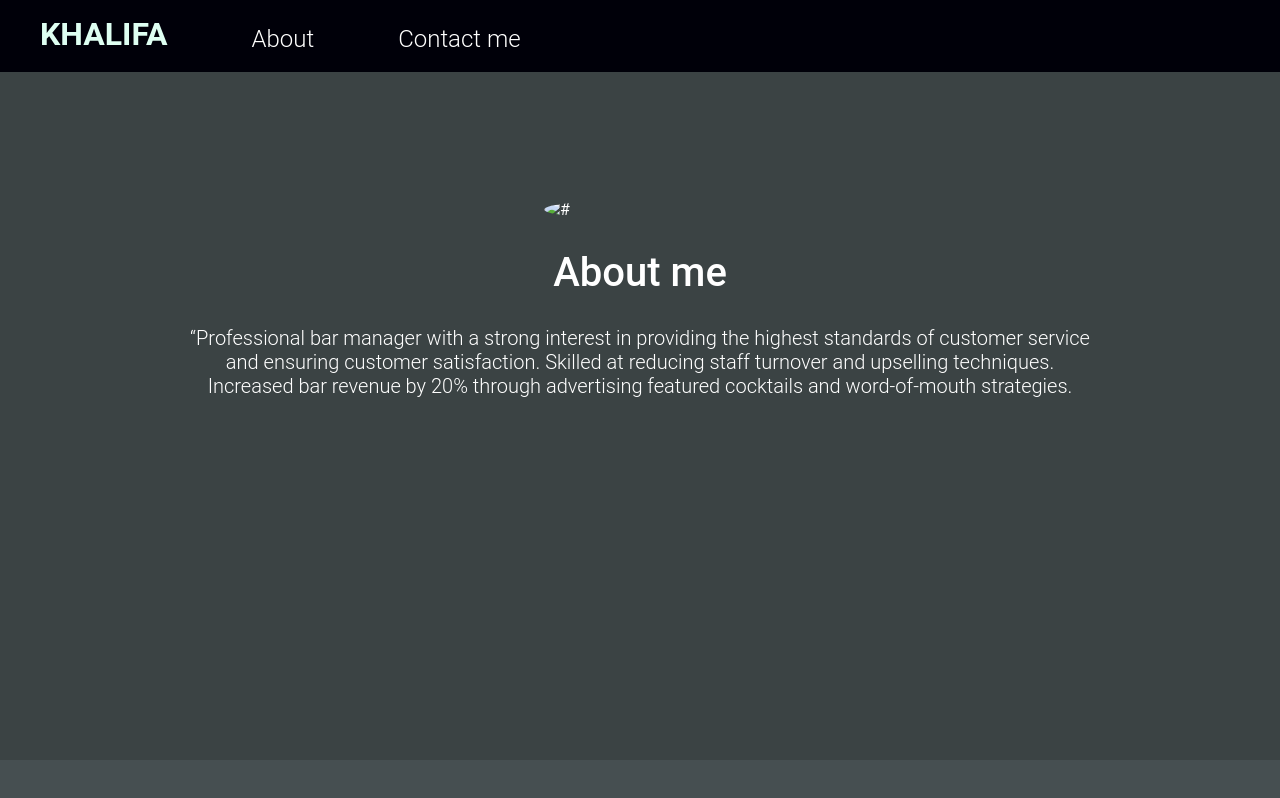
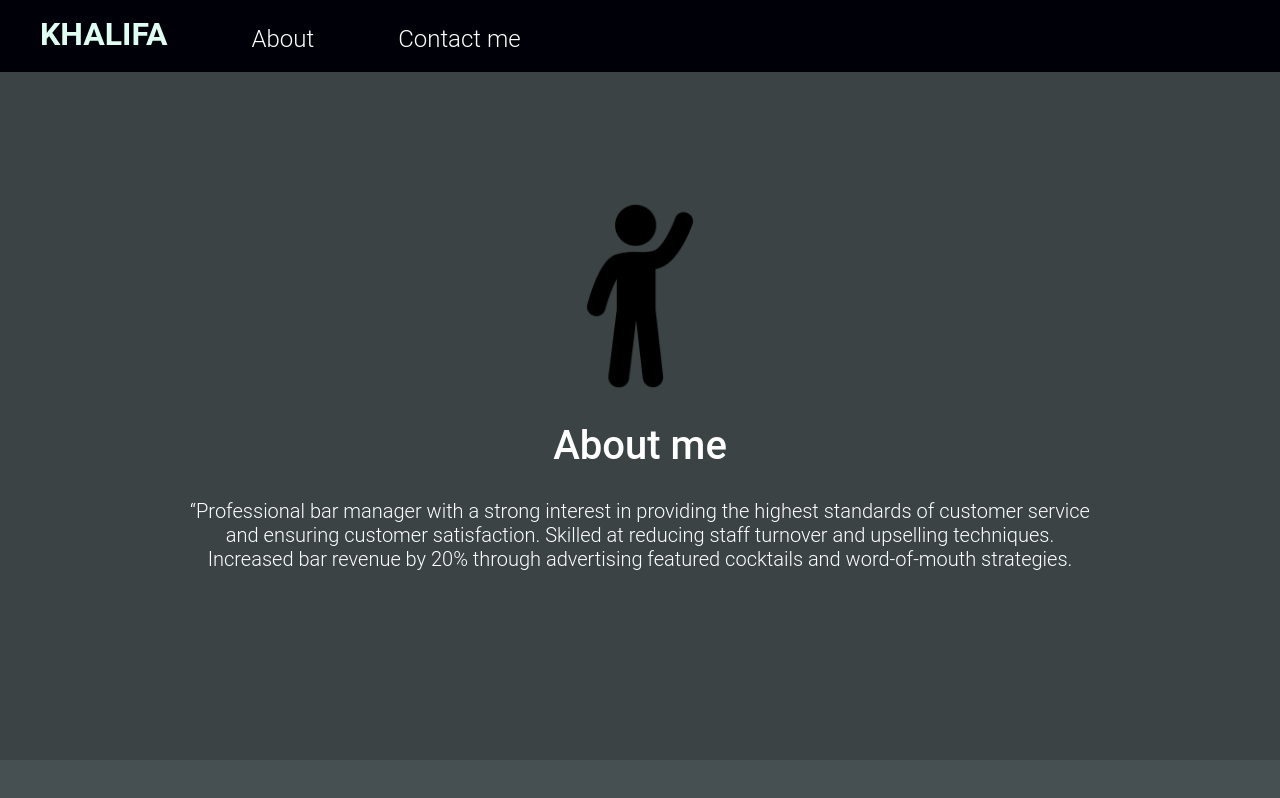
Before and after one commit to kmf0208/WebsiteGG, a plain HTML site: page about.html in a window 1280 px wide. Drawn offline with Linux system fonts and the light colour scheme; the site is published under a folder, as on GitHub Pages, so addresses that start at the root find nothing.

Commit message:
Update about.html

```diff
--- a/about.html
+++ b/about.html
@@ -16,7 +16,7 @@
         </ul>
     </nav>
     <section class="aboutMe" id="aboutMe">
-        <img src="/img/wavingbruv.png" alt="#">
+        <img src="img/wavingbruv.png" alt="#">
         <h3>About me</h3>
         <p>“Professional bar manager with a strong interest in providing the
             highest standards of customer service and ensuring customer satisfaction.
```
